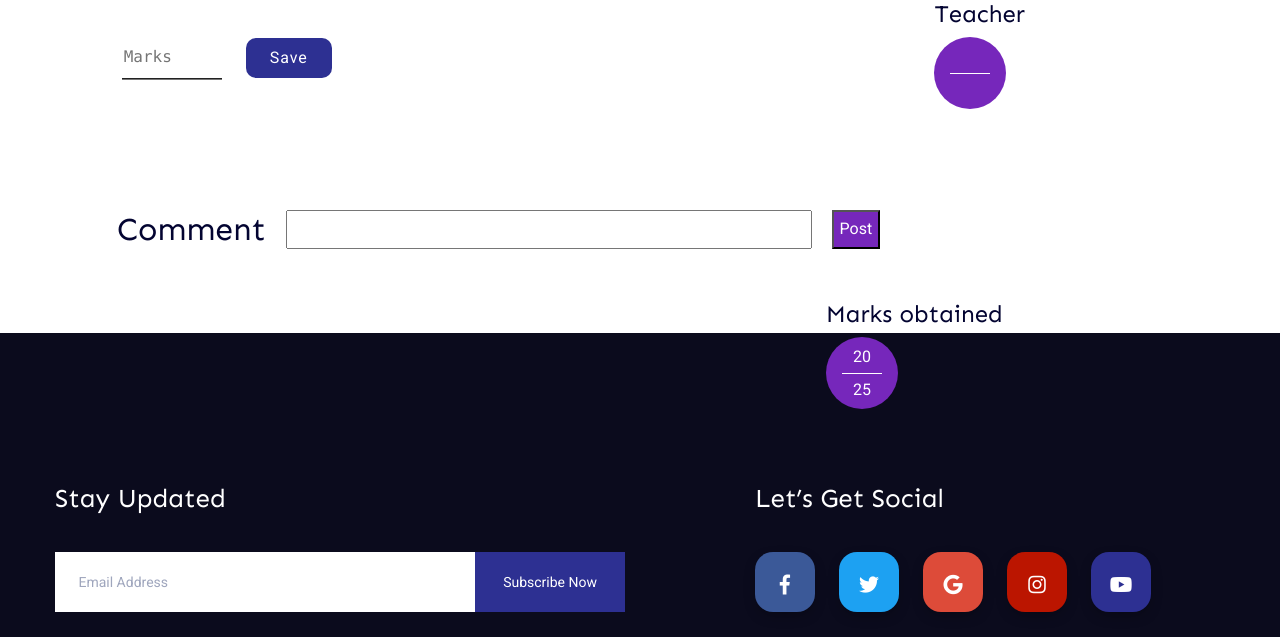
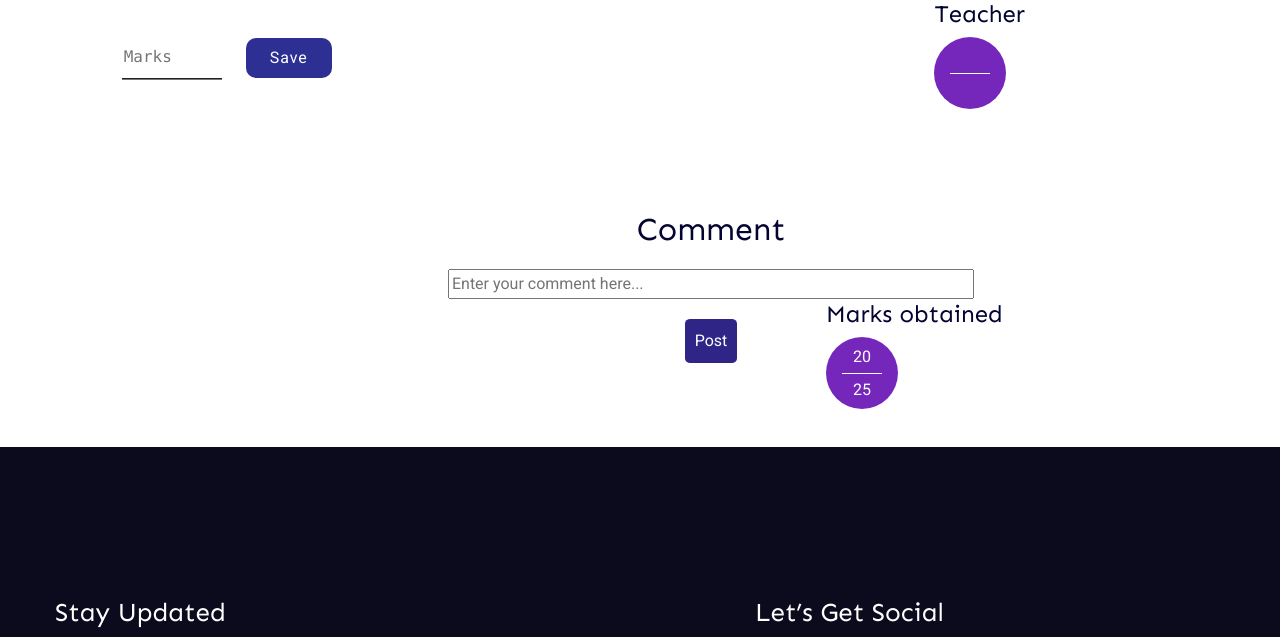
Before and after one commit to vaibhavvasani/Distributed_Peer_Review_of_submission, a Django app: template courses/templates/courses/cur_student_submission.html in a window 1280 px wide; the page is wider, and only the part inside the window is pictured. Shown: the part 293-930 px from the top of that part. Run offline with Django 3.2, Linux system fonts and the light colour scheme; the template is opened without the code that fills it: values that come from a table or form of the project are taken from there, others are empty; data comes from the database, SQL or seed files in the repository; some libraries are stand-ins or nearby versions.

Commit message:
Post and comment layout changed

```diff
--- a/courses/templates/courses/cur_student_submission.html
+++ b/courses/templates/courses/cur_student_submission.html
@@ -138,7 +138,8 @@
                         {% if m is None %}
                         <tr>
                           <td rowspan="2" width="16px"></td>
-                        <td style="border-bottom:1px solid #ffffff;padding-bottom:4px;vertical-align:bottom">Not graded
+                          <td style="border-bottom:1px solid #ffffff;padding-bottom:4px;vertical-align:bottom">Not
+                            graded
                           </td>
                           <td rowspan="2" width="16px"></td>
                         </tr>
@@ -244,9 +245,15 @@
             <form method="post" action="{% url 'cur_student_submission' current_sub.pk %}" class="commentform"
               style="display: flex; flex-direction: row;">
               {% csrf_token %}
+                <div style="display: flex;flex-direction: column;justify-content: center;align-items: center;margin-left: 20rem;">
                   <h2 style="margin: 10px;">Comment</h2>
-            <input type="text" name="comment" autocomplete="off" size="60" style="margin: 10px;">
-            <button type="submit"  style="background-color: #7627bb; margin: 10px;">Post</button>
+                  <input type="text" name="comment" autocomplete="off" size="60" style="margin: 10px;"
+                    placeholder="Enter your comment here...">
+                  <button type="submit" style="background-color: #2f2586; margin: 10px;padding: 10px 10px;border-radius: 10%;border: none;outline: none;" onmouseover="this.style.background='blue'" onmouseout="this.style.background='#2f2586'">Post</button>
+                </div>
+
+
+
             </form>
           </div>
         </div>
@@ -257,7 +264,7 @@
     <div class="container-fluid">
       <div class="row row-content">
         <div class="offset-md-1 col-12 col-md-12 col-lg-12">
-        <div class="comments">
+          <div class="comments" id="#tag_cloud">
             <br>
             {% for comment in comments %}
             <p>{{ comment.comment_user.username }} : <br>{{comment.text}}<br>
@@ -323,7 +330,8 @@
           <div class="media contact-info" style="float: left;margin-right: 120px;">
             <span class="contact-info__icon" style="float: left;"><i class="ti-home"></i></span>
             <div class="media-body ">
-            <h3 style="color: white;">K. J. Somaiya College of Engineering<br /><span style="margin-left: 45px;">Mumbai,
+              <h3 style="color: white;">K. J. Somaiya College of Engineering<br /><span
+                  style="margin-left: 45px;">Mumbai,
                   400077<span></h3>
 
             </div>
@@ -366,6 +374,10 @@
   </div>
 
   <!-- JS here -->
+  <script>
+
+    $('#tag_cloud').load(' #tag_cloud', function(){$(this).children().unwrap()})
+  </script>
 
   <script src="{% static './assets/js/vendor/modernizr-3.5.0.min.js' %}"></script>
   <!-- Jquery, Popper, Bootstrap -->
```
Also changed, not shown: courses/templates/courses/cur_assignment_join.html (+17 -5 lines). Lines whose indentation alone changed are shown as unchanged.
